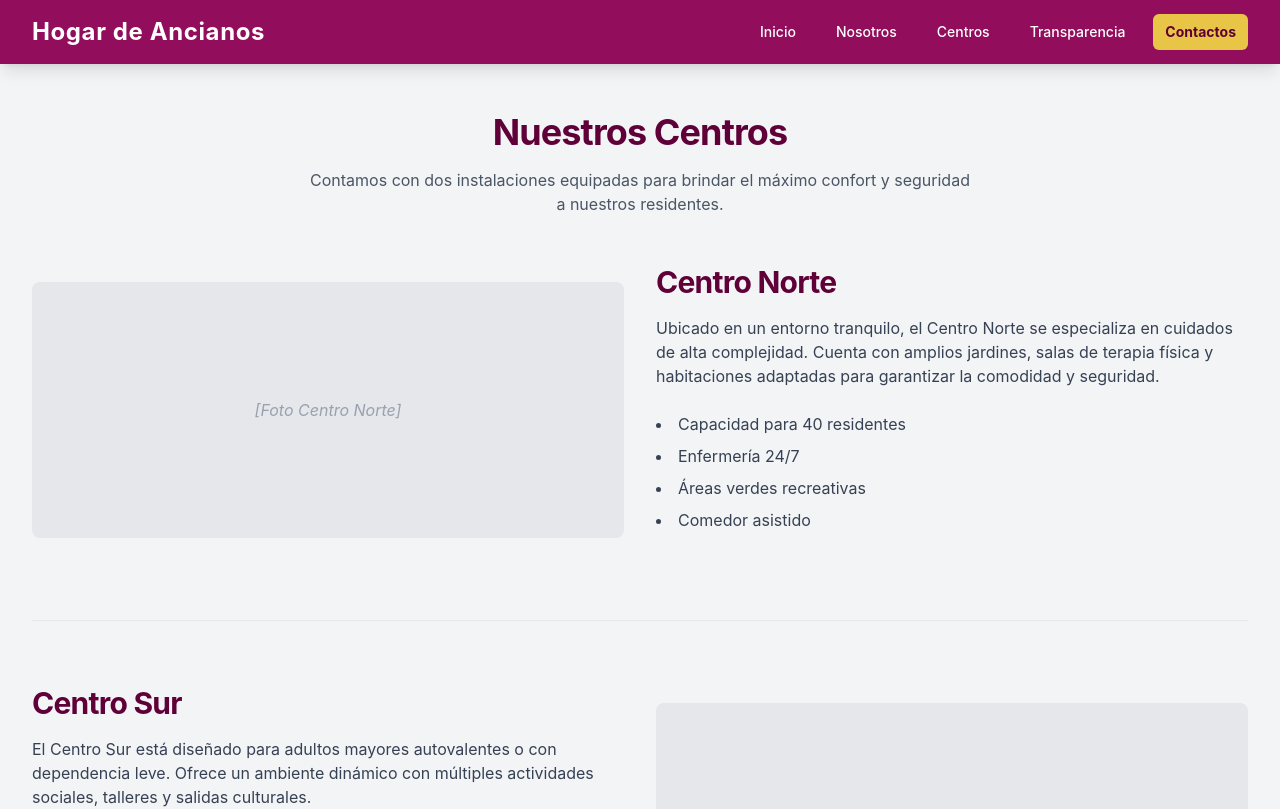
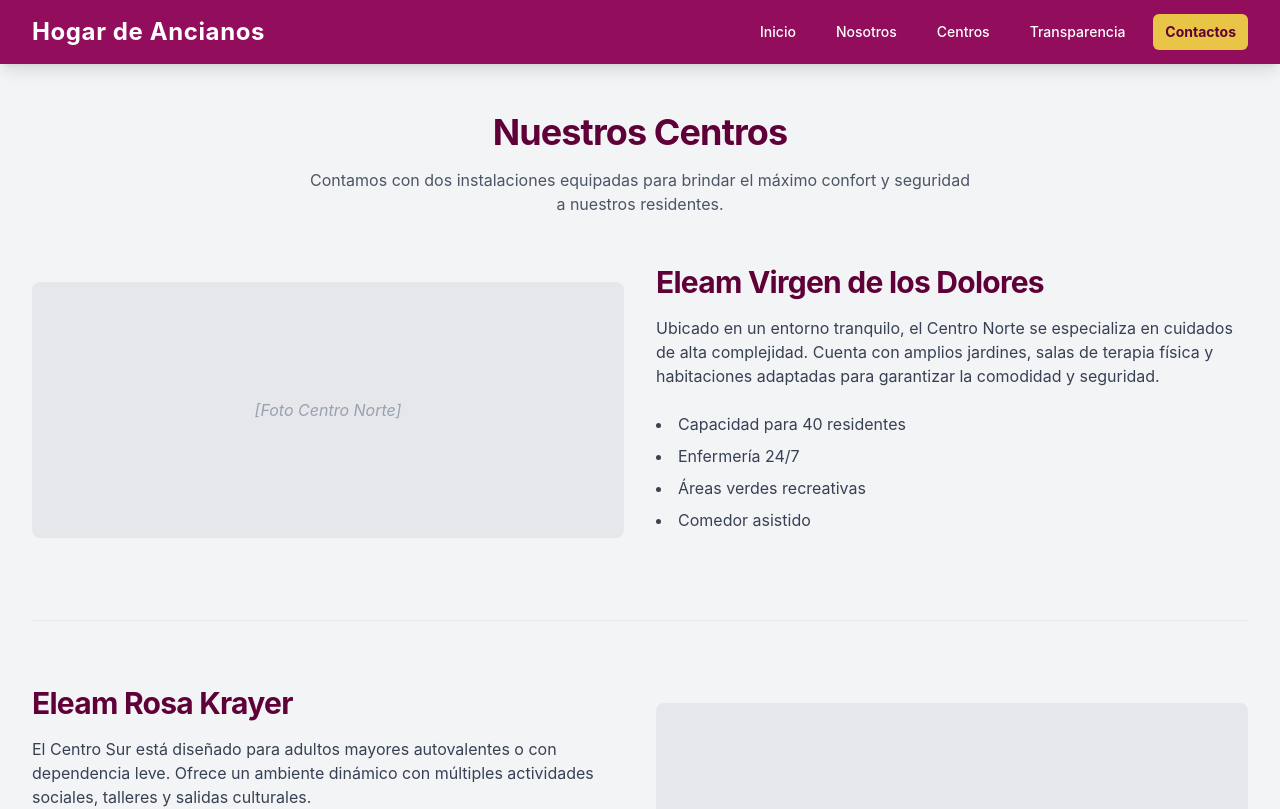
Before and after one commit to hamelec21/web-eleamlosandes, a Next.js app: page /centros in a window 1280 px wide. Shown: the top 809 px of the page. Built offline with nearby package versions, Linux system fonts and the light colour scheme.

Commit message:
feat:cambio de nombre de centros

```diff
--- a/app/centros/page.tsx
+++ b/app/centros/page.tsx
@@ -15,7 +15,7 @@ export default function Centros() {
              <span className="text-gray-400 italic">[Foto Centro Norte]</span>
           </div>
           <div className="w-full md:w-1/2">
-            <h2 className="text-3xl font-bold text-primary mb-4">Centro Norte</h2>
+            <h2 className="text-3xl font-bold text-primary mb-4">Eleam Virgen de los Dolores </h2>
             <p className="text-gray-700 mb-6">
               Ubicado en un entorno tranquilo, el Centro Norte se especializa en cuidados de alta complejidad.
               Cuenta con amplios jardines, salas de terapia física y habitaciones adaptadas para garantizar la comodidad y seguridad.
@@ -37,7 +37,7 @@ export default function Centros() {
              <span className="text-gray-400 italic">[Foto Centro Sur]</span>
           </div>
           <div className="w-full md:w-1/2">
-            <h2 className="text-3xl font-bold text-primary mb-4">Centro Sur</h2>
+            <h2 className="text-3xl font-bold text-primary mb-4">Eleam Rosa Krayer</h2>
             <p className="text-gray-700 mb-6">
               El Centro Sur está diseñado para adultos mayores autovalentes o con dependencia leve.
               Ofrece un ambiente dinámico con múltiples actividades sociales, talleres y salidas culturales.
--- a/app/transparencia/page.tsx
+++ b/app/transparencia/page.tsx
@@ -34,7 +34,7 @@ export default function Transparencia() {
       {/* Centro Norte Section */}
       <div className="mb-16">
         <h2 className="text-3xl font-bold text-primary mb-8 border-b-2 border-secondary pb-2 inline-block">
-          Centro Norte
+          Eleam Virgen de los Dolores
         </h2>
         <div className="grid grid-cols-1 md:grid-cols-2 lg:grid-cols-3 gap-6">
           {commonCategories.map((category, index) => (
@@ -59,7 +59,7 @@ export default function Transparencia() {
       {/* Centro Sur Section */}
       <div>
         <h2 className="text-3xl font-bold text-primary mb-8 border-b-2 border-secondary pb-2 inline-block">
-          Centro Sur
+          Eleam Rosa Krayer
         </h2>
         <div className="grid grid-cols-1 md:grid-cols-2 lg:grid-cols-3 gap-6">
           {commonCategories.map((category, index) => (
```
